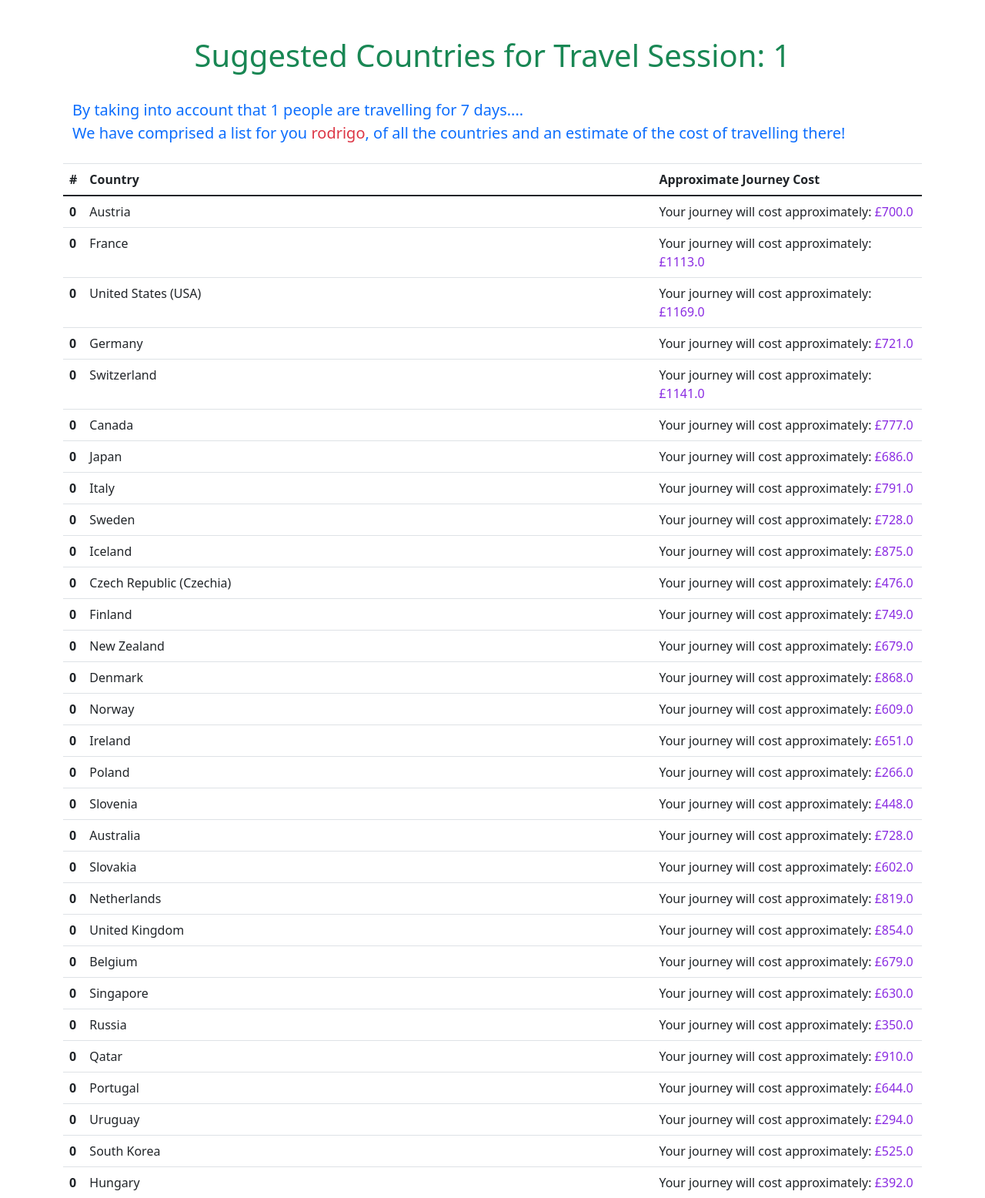
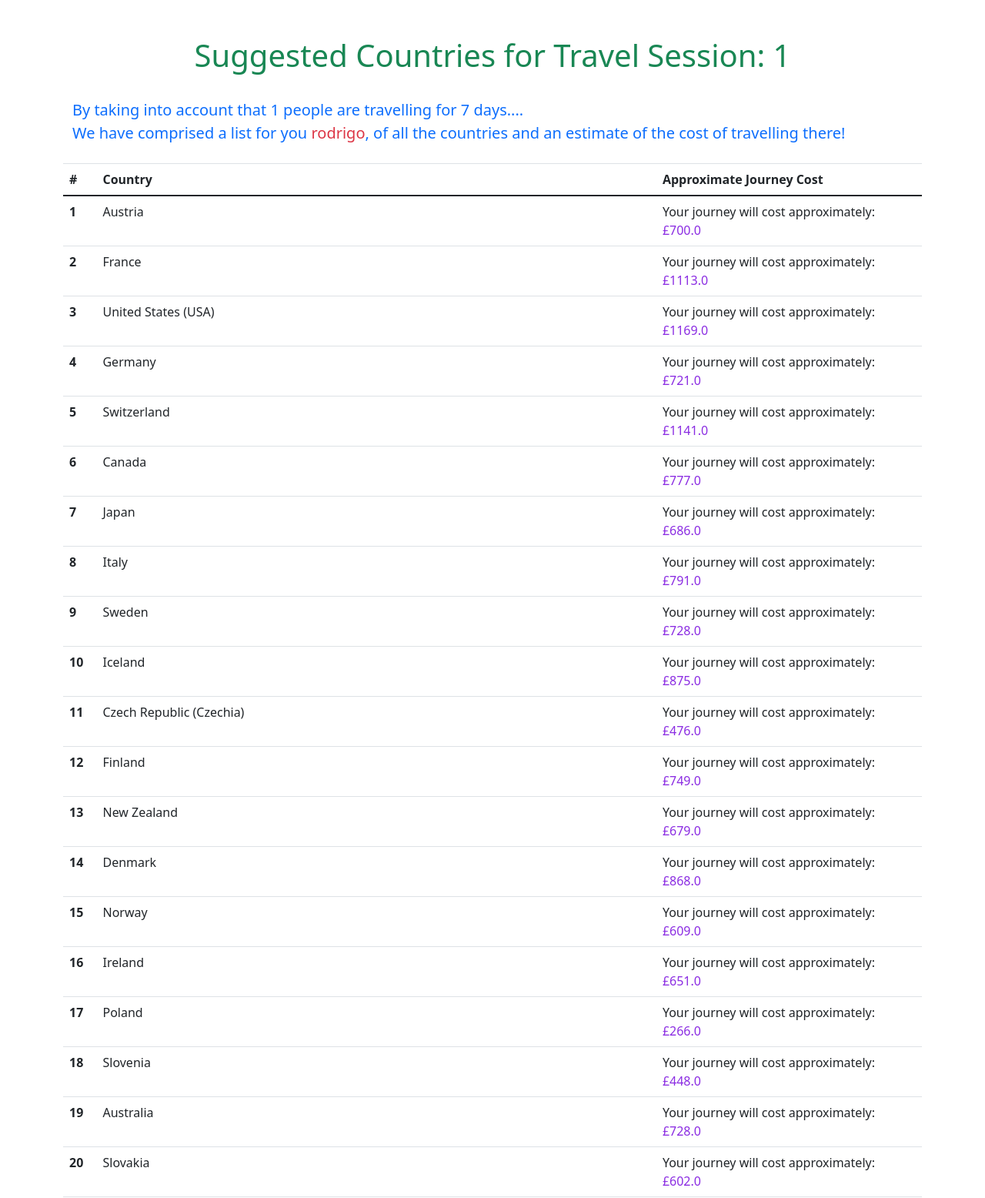
Before and after one commit to AhmedIMab/Holiday-Helper, a Flask app: page /suggestions/1 in a window 1280 px wide. Shown: the part 72-1628 px from the top of the page at 77% size. Run offline with Flask 2, Linux system fonts and the light colour scheme; a user stored in the database is signed in; data comes from the database, SQL or seed files in the repository; some libraries are stand-ins or nearby versions.

Commit message:
Added numbers to countries

```diff
--- a/website/questionHandler.py
+++ b/website/questionHandler.py
@@ -142,17 +142,23 @@ def sortCountries(travelID):
     print("this is RESULT", result)
     userSuggestions = []
 
-
+    i = 1
     for score in result:
         travel_cost = score.final_travel_cost
         valuesToDisplay = {}
         #print(type(score))
         #print(dir(score))
         valuesToDisplay["Your journey will cost approximately"] = travel_cost
-        userSuggestions.append((score.country_code, valuesToDisplay))
+        #print("This is i", i)
+        userSuggestions.append((score.country_code, int(i), valuesToDisplay))
+        #print(f"This is userSuggestions in the for loop: {i} ----- {userSuggestions}")
+        i += 1
+        #time.sleep(10)
         #print(score.country_code)
         #print(score.total_score)
         #print(score.__getitem__("country_code"))
+
+    #print("This is userSuggestions outside", userSuggestions)
 
     return userSuggestions
 
@@ -303,7 +309,9 @@ def userCountryScore(travelID, countryCodesL):
             setattr(current_country, "total_score", totalScoreForCountry)
 
     db.session.commit()
-    return sortCountries(travelID)
+    sortedCountries = sortCountries(travelID)
+
+    return sortedCountries
 
 
 
--- a/website/templates/suggestions.html
+++ b/website/templates/suggestions.html
@@ -22,12 +22,10 @@
         <!-- sets the country name to the first part of the tuple-->
         {% set countryName = country[0] %}
         <!-- sets the country dictionary Which has the rough cost and value for travelling to that country  -->
-        {% set countryDict = country[1] %}
-        {% set rownumber = [-1] %}
+        {% set countryDict = country[2] %}
         {% for roughCostText, roughCost in countryDict.items() %}
-        {% if rownumber.append(rownumber.pop() + 1) %}{% endif %} {# increment rownumber by 1 #}
             <tr>
-                <th scope="row">{{ rownumber[0] }}</th>
+                <th scope="row">{{ country[1] }}</th>
                 <td>{{ countryName }}</td>
                 <td>{{ roughCostText }}: <span class="cost-number">£{{ roughCost}}</span></td>
             </tr>
@@ -39,23 +37,6 @@
 
 
 
-<!--<div class="container py-4">-->
-<!--      <ul class="list-group list-group-flush pt-3" id="notes">-->
-<!--            {% for country in best_countries %}-->
-<!--            &lt;!&ndash; sets the country name to the first part of the tuple&ndash;&gt;-->
-<!--            {% set countryName = country[0] %}-->
-<!--            &lt;!&ndash; sets the country dictionary Which has the rough cost and value for travelling to that country  &ndash;&gt;-->
-<!--            {% set countryDict = country[1] %}-->
-<!--            {% for roughCostText, roughCost in countryDict.items() %}-->
-<!--            <li class="list-group-item">-->
-<!--                  {{ countryName}} <p class="cost-text">{{ roughCostText }}: <span class="cost-number">£{{ roughCost}}</span></p>-->
-<!--            </li>-->
-<!--            {% endfor %}-->
-<!--            {% endfor %}-->
-<!--      </ul>-->
-<!--</div>-->
-
-
 <script
     type="module"
     src="{{ url_for('static', filename='suggestions.js') }}"
--- a/website/views.py
+++ b/website/views.py
@@ -171,7 +171,7 @@ def suggestions(travelID):
         AllCountries[country.country_code] = country.country_name
         #AllCountries.append({country.country_code: country.country_name})
 
-    print(AllCountries)
+    #print(AllCountries)
 
 
     user_travel_details = []
@@ -180,13 +180,14 @@ def suggestions(travelID):
         # x[0] is the country code
         # the first part of the tuple will be replaced with value of the country code (country name) from all the countries
         # x[1] is the original second part of the tuple
-        ranked_countries_UF = list(map(lambda x: (AllCountries[x[0]], x[1]), ranked_countries))
+        ranked_countries_UF = list(map(lambda x: (AllCountries[x[0]], x[1], x[2]), ranked_countries))
         current_travel = UserTravelScore.query.get((current_user.id, travelID))
         num_travellers = current_travel.num_travellers
         travelling_time = current_travel.travelling_time
         user_travel_details.append(travelID)
         user_travel_details.append(num_travellers)
         user_travel_details.append(travelling_time)
+        #print("This is ranked_countries before rendering", ranked_countries_UF)
         return render_template("suggestions.html",
                                user=current_user,
                                best_countries=ranked_countries_UF,
```
Also changed, not shown: 1 other file.
